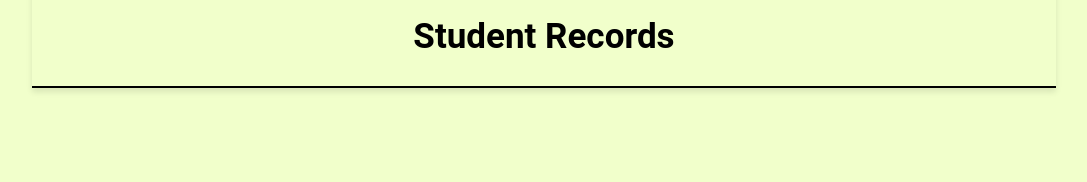
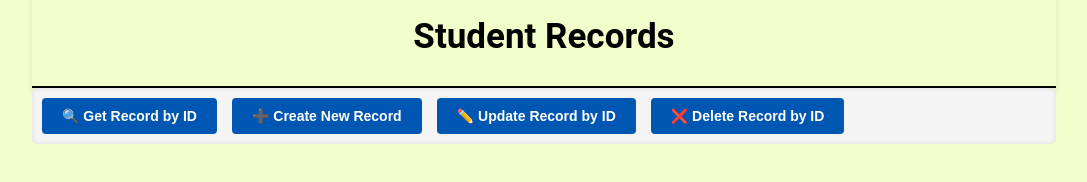
Before and after one commit to dantonifa/cse-341-ism-records-api, a website: page public/records.html in a window 1280 px wide. Shown: the part 132-314 px from the top of the page, without its empty margins (96-1183 px from the left). Drawn offline with Linux system fonts and the light colour scheme; no server answers.

Commit message:
Addition of scrollable menu in records.html

```diff
--- a/public/records.html
+++ b/public/records.html
@@ -23,11 +23,21 @@
     </header>
     <main>
         <h2>Student Records</h2>
+
+        <!-- Scrollable CRUD Operation Menu -->
+        <div class="crud-menu-container">
+            <div class="crud-menu">
+                <button class="crud-btn" id="btn-get">🔍 Get Record by ID</button>
+                <button class="crud-btn" id="btn-create">➕ Create New Record</button>
+                <button class="crud-btn" id="btn-update">✏️ Update Record by ID</button>
+                <button class="crud-btn" id="btn-delete">❌ Delete Record by ID</button>
+            </div>
+        </div>
+
         <section id="records-container">
-        <!-- Records will be loaded here dynamically -->
+            <!-- Records or form fields will be loaded here dynamically -->
         </section>
     </main>
-
-  <script src="scripts/records.js"></script>
+    <script src="scripts/records.js"></script>
 </body>
 </html>
--- a/public/styles/project-large.css
+++ b/public/styles/project-large.css
@@ -258,7 +258,36 @@ body main {
     overflow: hidden;
     font-size: 30px;
   }
-
+   /* Embedded styling for the scrollable menu layout */
+    .crud-menu-container {
+    width: 100%;
+    overflow-x: auto;
+    white-space: nowrap;
+    background-color: #f4f4f4;
+    padding: 10px;
+    box-sizing: border-box;
+    border-radius: 5px;
+    margin-bottom: 20px;
+    box-shadow: inset 0 0 5px rgba(0,0,0,0.1);
+  }
+    .crud-menu {
+    display: inline-flex;
+    gap: 15px;
+  }
+    .crud-btn {
+    background-color: #0056b3;
+    color: white;
+    border: none;
+    padding: 10px 20px;
+    font-size: 14px;
+    font-weight: bold;
+    border-radius: 4px;
+    cursor: pointer;
+    transition: background-color 0.2s;
+  }
+    .crud-btn:hover {
+    background-color: #003d82;
+  }
   main #records-container {
     display: grid;
     grid-template-columns: repeat(auto-fit, minmax(350px, 1fr));
```
